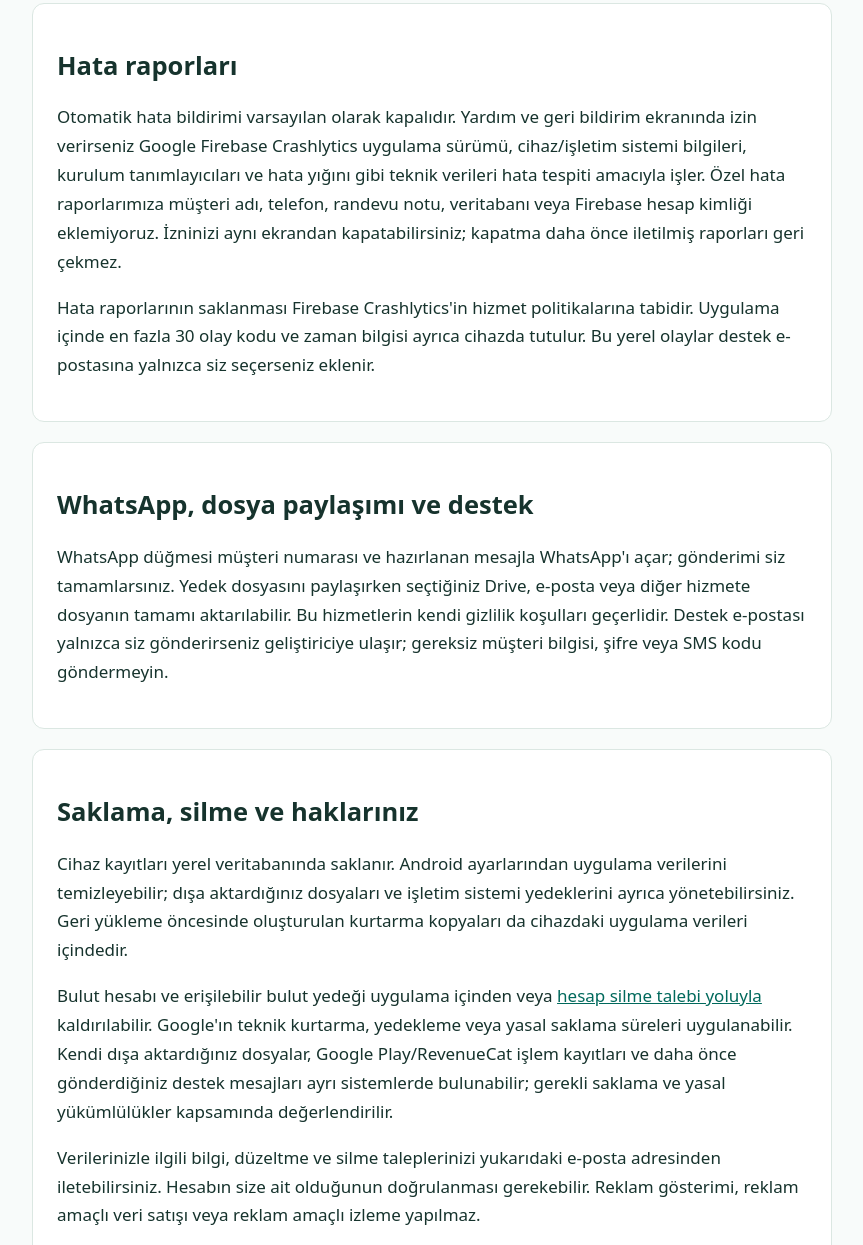
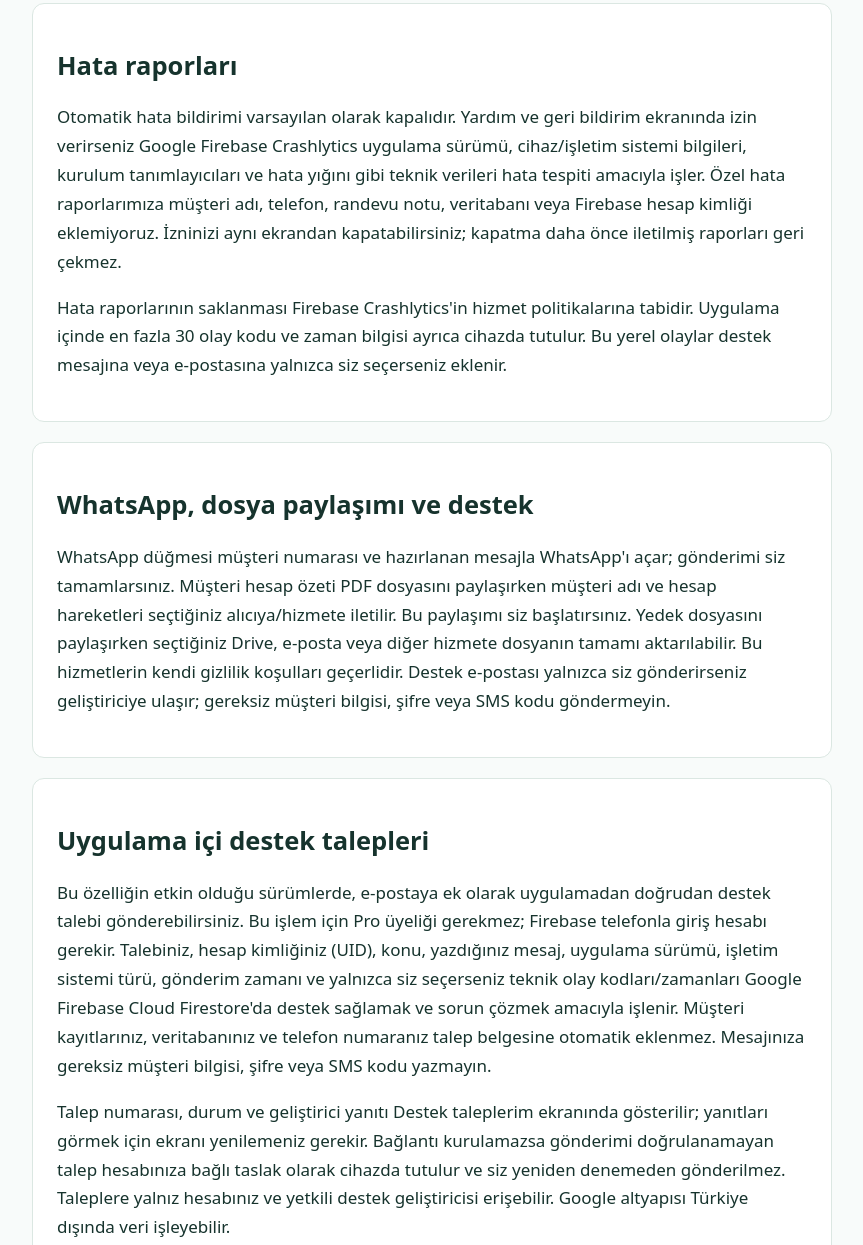
Before and after one commit to osmantaskin/osmantaskin-portfolio, a plain HTML site: page randevu-pro/gizlilik.html in a window 1280 px wide. Shown: the part 1327-2572 px from the top of the page, without its empty margins (208-1071 px from the left). Drawn offline with Linux system fonts and the light colour scheme.

Commit message:
Update Randevu Pro privacy details for support tickets and account PDF

```diff
--- a/randevu-pro/gizlilik.html
+++ b/randevu-pro/gizlilik.html
@@ -8,8 +8,9 @@
 <section><h2>Telefonunuzdaki kayıtlar</h2><p>İşletme ayarları, müşteri adı, telefon, adres ve notlar; randevu, hizmet, borç ve tahsilat kayıtları cihazınızdaki veritabanında tutulur. Uygulamanın temel işlevleri için bulut hesabı gerekmez. Müşterilerinizin verilerini kaydederken gerekli bilgilendirme ve izinlerden işletmeniz sorumludur.</p><p>Bu kayıtlar geliştiriciye kendiliğinden gönderilmez. Cihazınızın Android yedekleme ayarları, işletim sisteminin uygulama verilerini yedeklemesine izin verebilir. Erişim cihazınızın ve yedek hesabınızın güvenliğine bağlıdır.</p></section>
 <section><h2>İsteğe bağlı bulut yedeği</h2><p>Pro bulut yedeğini kullanırken telefon numaranız Google Firebase Authentication ile SMS doğrulaması için işlenir. Numara doğrulaması sırasında Google cihaz/uygulama doğrulama bilgilerini de işleyebilir. Hesabınıza ait kimlik ve uygulamanın veritabanı yedeği Google Firebase Storage'da işlenir. Yedek müşteri ve randevu kayıtlarınızın tamamını içerebilir. Yalnızca kendi işletmenizin kullanma yetkisi bulunan verileri yedekleyin.</p><p>Bulut yedeği cihazlar arasında anlık senkronizasyon değildir. Elle alınan ilk yedekten sonra giriş ve Pro üyeliği devam ederse uygulama açılışında günlük yedek kontrolü yapılabilir. Yeni yükleme önceki erişilebilir yedeğin yerini alır. Google altyapısı verileri Türkiye dışında işleyebilir.</p></section>
 <section><h2>Abonelik ve satın alma</h2><p>Satın almalar Google Play üzerinden, abonelik hakkı doğrulaması RevenueCat aracılığıyla yürütülür. Ürün, satın alma/abonelik durumu, işlem belirteçleri ve uygulama kullanıcı/kurulum tanımlayıcıları bu amaçla işlenebilir. Kart bilgilerinizi uygulama geliştiricisi almaz. Bulut hesabını silmek Google Play aboneliğinizi iptal etmez.</p></section>
-<section><h2>Hata raporları</h2><p>Otomatik hata bildirimi varsayılan olarak kapalıdır. Yardım ve geri bildirim ekranında izin verirseniz Google Firebase Crashlytics uygulama sürümü, cihaz/işletim sistemi bilgileri, kurulum tanımlayıcıları ve hata yığını gibi teknik verileri hata tespiti amacıyla işler. Özel hata raporlarımıza müşteri adı, telefon, randevu notu, veritabanı veya Firebase hesap kimliği eklemiyoruz. İzninizi aynı ekrandan kapatabilirsiniz; kapatma daha önce iletilmiş raporları geri çekmez.</p><p>Hata raporlarının saklanması Firebase Crashlytics'in hizmet politikalarına tabidir. Uygulama içinde en fazla 30 olay kodu ve zaman bilgisi ayrıca cihazda tutulur. Bu yerel olaylar destek e-postasına yalnızca siz seçerseniz eklenir.</p></section>
-<section><h2>WhatsApp, dosya paylaşımı ve destek</h2><p>WhatsApp düğmesi müşteri numarası ve hazırlanan mesajla WhatsApp'ı açar; gönderimi siz tamamlarsınız. Yedek dosyasını paylaşırken seçtiğiniz Drive, e-posta veya diğer hizmete dosyanın tamamı aktarılabilir. Bu hizmetlerin kendi gizlilik koşulları geçerlidir. Destek e-postası yalnızca siz gönderirseniz geliştiriciye ulaşır; gereksiz müşteri bilgisi, şifre veya SMS kodu göndermeyin.</p></section>
+<section><h2>Hata raporları</h2><p>Otomatik hata bildirimi varsayılan olarak kapalıdır. Yardım ve geri bildirim ekranında izin verirseniz Google Firebase Crashlytics uygulama sürümü, cihaz/işletim sistemi bilgileri, kurulum tanımlayıcıları ve hata yığını gibi teknik verileri hata tespiti amacıyla işler. Özel hata raporlarımıza müşteri adı, telefon, randevu notu, veritabanı veya Firebase hesap kimliği eklemiyoruz. İzninizi aynı ekrandan kapatabilirsiniz; kapatma daha önce iletilmiş raporları geri çekmez.</p><p>Hata raporlarının saklanması Firebase Crashlytics'in hizmet politikalarına tabidir. Uygulama içinde en fazla 30 olay kodu ve zaman bilgisi ayrıca cihazda tutulur. Bu yerel olaylar destek mesajına veya e-postasına yalnızca siz seçerseniz eklenir.</p></section>
+<section><h2>WhatsApp, dosya paylaşımı ve destek</h2><p>WhatsApp düğmesi müşteri numarası ve hazırlanan mesajla WhatsApp'ı açar; gönderimi siz tamamlarsınız. Müşteri hesap özeti PDF dosyasını paylaşırken müşteri adı ve hesap hareketleri seçtiğiniz alıcıya/hizmete iletilir. Bu paylaşımı siz başlatırsınız. Yedek dosyasını paylaşırken seçtiğiniz Drive, e-posta veya diğer hizmete dosyanın tamamı aktarılabilir. Bu hizmetlerin kendi gizlilik koşulları geçerlidir. Destek e-postası yalnızca siz gönderirseniz geliştiriciye ulaşır; gereksiz müşteri bilgisi, şifre veya SMS kodu göndermeyin.</p></section>
+<section><h2>Uygulama içi destek talepleri</h2><p>Bu özelliğin etkin olduğu sürümlerde, e-postaya ek olarak uygulamadan doğrudan destek talebi gönderebilirsiniz. Bu işlem için Pro üyeliği gerekmez; Firebase telefonla giriş hesabı gerekir. Talebiniz, hesap kimliğiniz (UID), konu, yazdığınız mesaj, uygulama sürümü, işletim sistemi türü, gönderim zamanı ve yalnızca siz seçerseniz teknik olay kodları/zamanları Google Firebase Cloud Firestore'da destek sağlamak ve sorun çözmek amacıyla işlenir. Müşteri kayıtlarınız, veritabanınız ve telefon numaranız talep belgesine otomatik eklenmez. Mesajınıza gereksiz müşteri bilgisi, şifre veya SMS kodu yazmayın.</p><p>Talep numarası, durum ve geliştirici yanıtı Destek taleplerim ekranında gösterilir; yanıtları görmek için ekranı yenilemeniz gerekir. Bağlantı kurulamazsa gönderimi doğrulanamayan talep hesabınıza bağlı taslak olarak cihazda tutulur ve siz yeniden denemeden gönderilmez. Taleplere yalnız hesabınız ve yetkili destek geliştiricisi erişebilir. Google altyapısı Türkiye dışında veri işleyebilir.</p><p>Talep kayıtları oluşturulduktan 180 gün sonra otomatik silinmek üzere işaretlenir; sağlayıcının silme işlemi gecikmeli tamamlanabilir. Talep geçmişinizi uygulamadan daha erken silebilirsiniz. Firebase hesabı silindiğinde destek geçmişi de silme işlemine alınır. E-postayla gönderdiğiniz yazışmalar ayrı kanaldadır; bunlara ilişkin silme taleplerinizi geliştiriciye iletebilirsiniz.</p></section>
 <section><h2>Saklama, silme ve haklarınız</h2><p>Cihaz kayıtları yerel veritabanında saklanır. Android ayarlarından uygulama verilerini temizleyebilir; dışa aktardığınız dosyaları ve işletim sistemi yedeklerini ayrıca yönetebilirsiniz. Geri yükleme öncesinde oluşturulan kurtarma kopyaları da cihazdaki uygulama verileri içindedir.</p><p>Bulut hesabı ve erişilebilir bulut yedeği uygulama içinden veya <a href="hesap-silme.html">hesap silme talebi yoluyla</a> kaldırılabilir. Google'ın teknik kurtarma, yedekleme veya yasal saklama süreleri uygulanabilir. Kendi dışa aktardığınız dosyalar, Google Play/RevenueCat işlem kayıtları ve daha önce gönderdiğiniz destek mesajları ayrı sistemlerde bulunabilir; gerekli saklama ve yasal yükümlülükler kapsamında değerlendirilir.</p><p>Verilerinizle ilgili bilgi, düzeltme ve silme taleplerinizi yukarıdaki e-posta adresinden iletebilirsiniz. Hesabın size ait olduğunun doğrulanması gerekebilir. Reklam gösterimi, reklam amaçlı veri satışı veya reklam amaçlı izleme yapılmaz.</p></section>
 <p>Hizmet sağlayıcılar: <a href="https://firebase.google.com/support/privacy">Firebase gizlilik bilgileri</a> · <a href="https://www.revenuecat.com/privacy/">RevenueCat</a> · <a href="https://policies.google.com/privacy">Google</a>.</p>
 <p><a href="hesap-silme.html">Hesap ve veri silme</a></p></main></html>
```
Also changed, not shown: randevu-pro/hesap-silme.html (+1 -1 lines).
